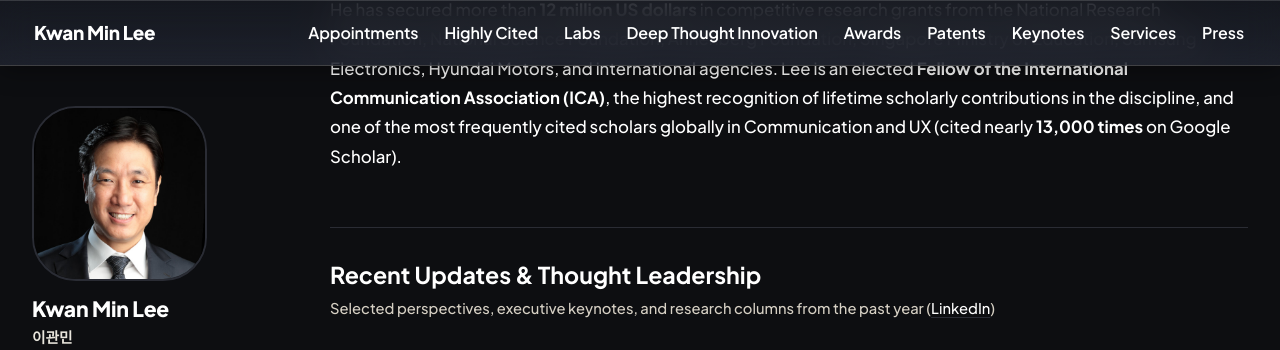
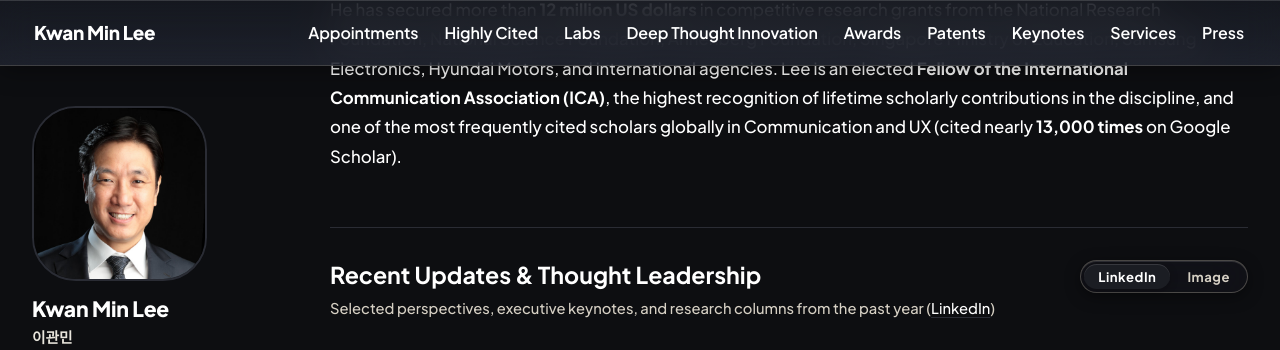
Before and after one commit to profkwanminlee/profkwanminlee.github.io, a Jekyll site: the page built from index.md, in a window 1280 px wide and 1400 px high, scrolled down 732 px, cut to the strip 0-350 px from the top of the window. Built offline with Jekyll 4.4.1, drawn with Linux system fonts in a browser that asks for light colours; a style sheet for code colours, icons or effects is not loaded.

Commit message:
Add LinkedIn and image toggle with responsive 3-column photo grid on biography page

```diff
--- a/_includes/linkedin_feed.html
+++ b/_includes/linkedin_feed.html
@@ -1,8 +1,18 @@
-<section class="linkedin-feed-section" id="linkedin-updates">
+<section class="linkedin-feed-section" id="linkedin-updates" data-feed-view="linkedin">
   <div class="linkedin-feed-header">
     <div class="linkedin-feed-title-wrap">
       <h2 class="linkedin-feed-title">Recent Updates &amp; Thought Leadership</h2>
       <p class="linkedin-feed-subtitle">Selected perspectives, executive keynotes, and research columns from the past year (<a href="https://www.linkedin.com/in/leekwanmin" target="_blank" rel="noopener">LinkedIn</a>)</p>
+    </div>
+    <div class="feed-view-toggle-wrap">
+      <div id="feedViewToggle" class="feed-view-toggle-pill" role="group" aria-label="Updates or Image View Switcher">
+        <button type="button" id="btnFeedLinkedIn" class="feed-toggle-btn active" data-view="linkedin" aria-pressed="true" title="LinkedIn updates">
+          <span>LinkedIn</span>
+        </button>
+        <button type="button" id="btnFeedImages" class="feed-toggle-btn" data-view="images" aria-pressed="false" title="Photo gallery">
+          <span>Image</span>
+        </button>
+      </div>
     </div>
   </div>
 
@@ -30,4 +40,36 @@
     </button>
   </div>
   {% endif %}
+
+  <div id="imagesGalleryContainer" class="biography-images-grid" aria-label="Photo gallery">
+    <div class="bio-image-card">
+      <img src="{{ '/images/img1.jpeg' | relative_url }}" alt="Gallery photograph 1" loading="lazy">
+    </div>
+    <div class="bio-image-card">
+      <img src="{{ '/images/img2.webp' | relative_url }}" alt="Gallery photograph 2" loading="lazy">
+    </div>
+    <div class="bio-image-card">
+      <img src="{{ '/images/img3.jpg' | relative_url }}" alt="Gallery photograph 3" loading="lazy">
+    </div>
+  </div>
+
+  <script>
+    (function () {
+      try {
+        var view = localStorage.getItem('feed_view_mode');
+        if (view === 'images') {
+          var el = document.getElementById('linkedin-updates');
+          if (el) el.setAttribute('data-feed-view', 'images');
+          var bImg = document.getElementById('btnFeedImages');
+          var bLk = document.getElementById('btnFeedLinkedIn');
+          if (bImg && bLk) {
+            bImg.classList.add('active');
+            bImg.setAttribute('aria-pressed', 'true');
+            bLk.classList.remove('active');
+            bLk.setAttribute('aria-pressed', 'false');
+          }
+        }
+      } catch (e) { }
+    })();
+  </script>
 </section>
--- a/assets/css/main.css
+++ b/assets/css/main.css
@@ -2335,7 +2335,16 @@
 }
 
 .linkedin-feed-header {
+  display: flex;
+  align-items: flex-start;
+  justify-content: space-between;
+  gap: 1.25rem;
   margin-bottom: 2rem;
+  flex-wrap: wrap;
+}
+
+.linkedin-feed-title-wrap {
+  flex: 1 1 300px;
 }
 
 .linkedin-feed-title {
@@ -2350,6 +2359,153 @@
   margin: 0;
   font-size: 0.92rem;
   color: var(--text-meta);
+}
+
+/* --------------------------------------------------------------------------
+   Feed View Toggle Pill (LinkedIn vs Image)
+   -------------------------------------------------------------------------- */
+.feed-view-toggle-wrap {
+  display: inline-flex;
+  align-items: center;
+  flex-shrink: 0;
+}
+
+.feed-view-toggle-pill {
+  display: inline-flex;
+  align-items: center;
+  background: var(--floating-bg);
+  backdrop-filter: blur(20px) saturate(140%);
+  -webkit-backdrop-filter: blur(20px) saturate(140%);
+  box-shadow: var(--floating-shadow);
+  border: 1.5px solid var(--floating-border);
+  border-radius: 9999px;
+  padding: 3px;
+  gap: 3px;
+  user-select: none;
+  transition: border-color 0.2s ease, box-shadow 0.2s ease, transform 0.2s cubic-bezier(0.16, 1, 0.3, 1);
+}
+
+.feed-view-toggle-pill:hover {
+  border-color: var(--floating-border-hover);
+  box-shadow: var(--floating-shadow-hover);
+}
+
+.feed-toggle-btn {
+  background: transparent;
+  border: none;
+  outline: none;
+  cursor: pointer;
+  padding: 6px 14px;
+  border-radius: 9999px;
+  font-family: inherit;
+  font-size: 0.82rem;
+  font-weight: 700;
+  letter-spacing: 0.04em;
+  color: var(--text-meta);
+  transition: all 0.2s cubic-bezier(0.16, 1, 0.3, 1);
+  display: inline-flex;
+  align-items: center;
+  justify-content: center;
+  line-height: 1;
+}
+
+.feed-toggle-btn:hover {
+  color: var(--text-primary);
+}
+
+.feed-toggle-btn.active {
+  background: var(--bg-card-hover);
+  color: var(--text-primary);
+  box-shadow: 0 2px 8px rgba(0, 0, 0, 0.22), inset 0 1px 0 rgba(255, 255, 255, 0.12);
+}
+
+html.light-mode .feed-toggle-btn.active {
+  background: #FFFFFF;
+  color: #121110;
+  box-shadow: 0 2px 8px rgba(0, 0, 0, 0.08), inset 0 1px 0 rgba(255, 255, 255, 0.95);
+}
+
+/* Mode-based View Toggle */
+#linkedin-updates[data-feed-view="images"] .linkedin-feed-header {
+  justify-content: flex-end;
+  margin-bottom: 1.5rem;
+}
+
+#linkedin-updates[data-feed-view="images"] .linkedin-feed-title-wrap,
+#linkedin-updates[data-feed-view="images"] #linkedinContainer,
+#linkedin-updates[data-feed-view="images"] .linkedin-feed-actions {
+  display: none !important;
+}
+
+#linkedin-updates[data-feed-view="images"] #imagesGalleryContainer {
+  display: grid !important;
+}
+
+#linkedin-updates:not([data-feed-view="images"]) #imagesGalleryContainer {
+  display: none !important;
+}
+
+/* --------------------------------------------------------------------------
+   Biography Images Gallery
+   -------------------------------------------------------------------------- */
+.biography-images-grid {
+  display: grid;
+  grid-template-columns: repeat(3, 1fr);
+  gap: 1.5rem;
+  width: 100%;
+  box-sizing: border-box;
+  margin-bottom: 2rem;
+}
+
+.bio-image-card {
+  width: 100%;
+  overflow: hidden;
+  border-radius: 10px;
+  border: 1px solid var(--border-rule);
+  background: var(--bg-card);
+  box-shadow: 0 4px 14px rgba(0, 0, 0, 0.08);
+  transition: transform 0.25s ease, box-shadow 0.25s ease;
+}
+
+.bio-image-card:hover {
+  transform: translateY(-3px);
+  box-shadow: 0 8px 24px rgba(0, 0, 0, 0.14);
+}
+
+.bio-image-card img {
+  display: block;
+  width: 100%;
+  height: 100%;
+  aspect-ratio: 16 / 10;
+  object-fit: cover;
+  object-position: center;
+  transition: transform 0.3s ease;
+}
+
+.bio-image-card:hover img {
+  transform: scale(1.02);
+}
+
+@media screen and (max-width: 924px) and (min-width: 601px) {
+  .biography-images-grid {
+    grid-template-columns: repeat(2, 1fr);
+    gap: 1.25rem;
+  }
+}
+
+@media screen and (max-width: 600px) {
+  .linkedin-feed-header {
+    flex-direction: column;
+    align-items: flex-start;
+    gap: 1rem;
+  }
+  #linkedin-updates[data-feed-view="images"] .linkedin-feed-header {
+    align-items: flex-end;
+  }
+  .biography-images-grid {
+    grid-template-columns: 1fr;
+    gap: 1.25rem;
+  }
 }
 
 /* LinkedIn Embed Item & Responsive Sizing */
--- a/assets/js/app.js
+++ b/assets/js/app.js
@@ -218,6 +218,48 @@
     btnVersion2.addEventListener('click', () => applyVersion('v2'));
   }
 
+  // Feed View Switcher (LinkedIn vs Image view on Biography page)
+  const btnFeedLinkedIn = document.getElementById('btnFeedLinkedIn');
+  const btnFeedImages = document.getElementById('btnFeedImages');
+  const feedSection = document.getElementById('linkedin-updates');
+
+  function setFeedView(view) {
+    const activeView = view === 'images' ? 'images' : 'linkedin';
+    if (feedSection) {
+      feedSection.setAttribute('data-feed-view', activeView);
+    }
+    try {
+      localStorage.setItem('feed_view_mode', activeView);
+    } catch (e) { }
+
+    if (btnFeedLinkedIn && btnFeedImages) {
+      if (activeView === 'images') {
+        btnFeedImages.classList.add('active');
+        btnFeedImages.setAttribute('aria-pressed', 'true');
+        btnFeedLinkedIn.classList.remove('active');
+        btnFeedLinkedIn.setAttribute('aria-pressed', 'false');
+      } else {
+        btnFeedLinkedIn.classList.add('active');
+        btnFeedLinkedIn.setAttribute('aria-pressed', 'true');
+        btnFeedImages.classList.remove('active');
+        btnFeedImages.setAttribute('aria-pressed', 'false');
+      }
+    }
+  }
+
+  if (feedSection) {
+    let savedFeedView = 'linkedin';
+    try {
+      savedFeedView = localStorage.getItem('feed_view_mode') || 'linkedin';
+    } catch (e) { }
+    setFeedView(savedFeedView);
+
+    if (btnFeedLinkedIn && btnFeedImages) {
+      btnFeedLinkedIn.addEventListener('click', () => setFeedView('linkedin'));
+      btnFeedImages.addEventListener('click', () => setFeedView('images'));
+    }
+  }
+
   // Toggle showing all LinkedIn post embeds
   window.toggleAllLinkedInPosts = function() {
     const hiddenItems = document.querySelectorAll('.linkedin-embed-item.is-initially-hidden');
```
Also changed, not shown: images/img1.jpeg (added), images/img2.webp (added), images/img3.jpg (added).
